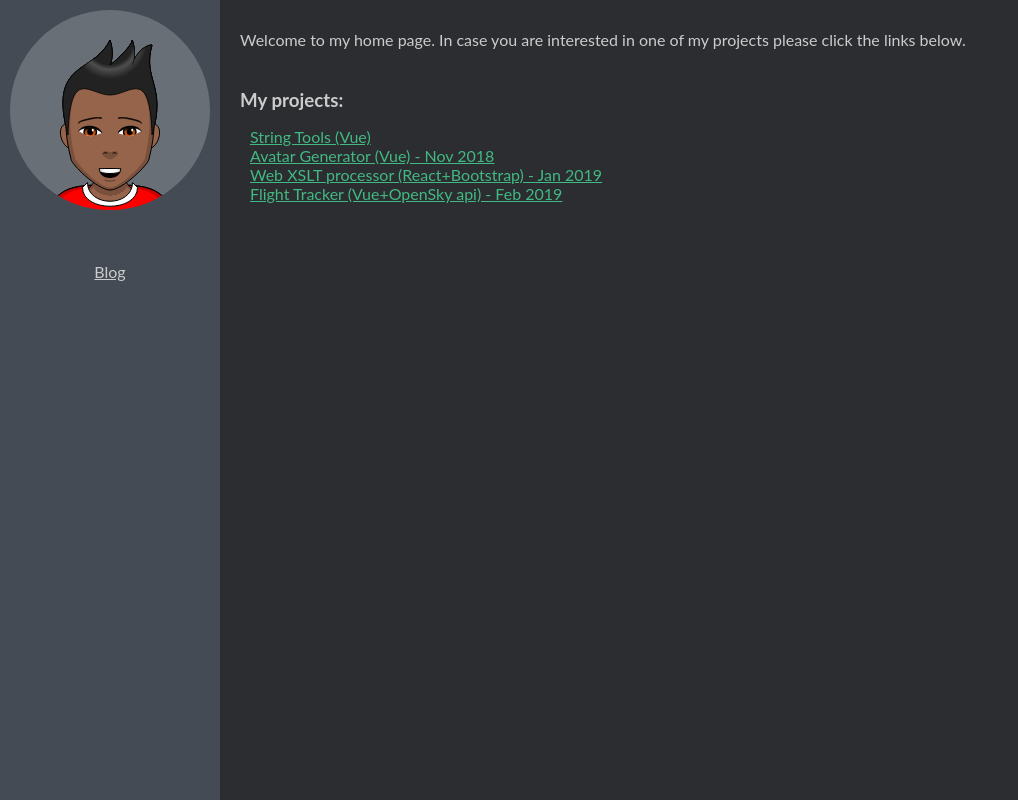
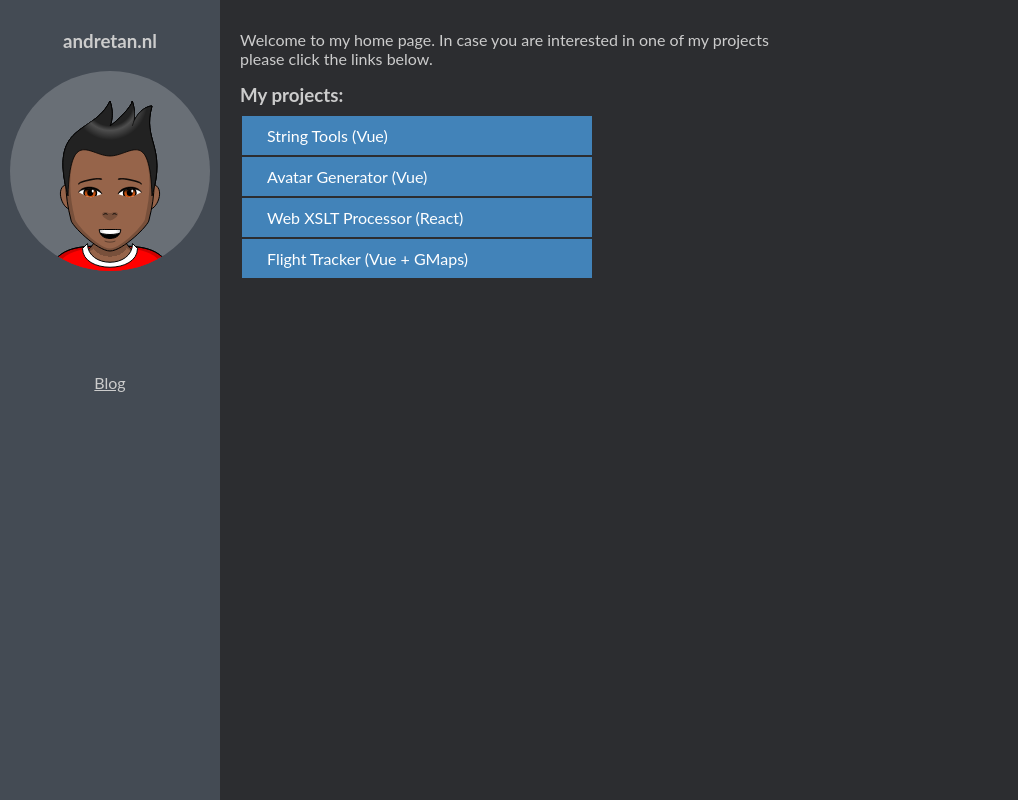
Before and after one commit to tanandre/tanandre.github.io.source, a Vue app: page /#/ in a window 1280 px wide. Shown: the whole page, without its empty margins (0-1018 px from the left). Built offline with nearby package versions, Linux system fonts and the light colour scheme; some icons are missing.

Commit message:
polish links

```diff
--- a/src/components/Profile.vue
+++ b/src/components/Profile.vue
@@ -1,5 +1,6 @@
 <template>
   <div class="main">
+    <h3>andretan.nl</h3>
     <img alt="My avatar" class="avatar" src="../assets/avatar.svg">
     <div class="icons">
       <a
@@ -29,6 +30,14 @@ const links = [
     socicon: 'linkedin',
     url: 'https://www.linkedin.com/in/andre-tan-56a6445/',
   },
+  {
+    socicon: 'twitter',
+    url: 'https://twitter.com/tan_andre',
+  },
+  {
+    socicon: 'android',
+    url: 'https://play.google.com/store/apps/developer?id=Andre+Tan',
+  },
 ];
 
 export default {
@@ -41,7 +50,7 @@ export default {
 </script>
 <style scoped>
 .main {
-  margin: 10px;
+  margin: 30px 10px;
   text-align: center;
 }
 
@@ -59,6 +68,7 @@ a.socicon {
 }
 
 .icons {
-  margin: 10px;
+  margin-top: 50px;
+  margin-bottom: 20px;
 }
 </style>
--- a/src/components/ProjectLinks.vue
+++ b/src/components/ProjectLinks.vue
@@ -1,43 +1,65 @@
 <template>
-  <div class="hello">
+  <div class="links">
     <h1>{{ msg }}</h1>
-    <p>
-      Welcome to my home page. In case you are interested in one of my projects please click the links below.
-    </p>
+    <p>Welcome to my home page. In case you are interested in one of my projects please click the links below.</p>
     <h3>My projects:</h3>
-    <ul>
-      <li>
-        <a href="https://stringtools.netlify.com">String Tools (Vue)</a>
-      </li>
-      <li>
-        <a href="https://avatar-generator.netlify.com">Avatar Generator (Vue) - Nov 2018</a>
-      </li>
-      <li>
-        <a href="https://webxslt.netlify.com/">Web XSLT processor (React+Bootstrap) - Jan 2019</a>
-      </li>
-      <li>
-        <a href="https://flight-tracker.netlify.com/">Flight Tracker (Vue+OpenSky api) - Feb 2019</a>
-      </li>
-    </ul>
+    <a v-for="link in links" :key="link.url" :href="link.url">
+      <div class="link">{{link.name}}</div>
+    </a>
   </div>
 </template>
 
 <script>
+const links = [
+  {
+    name: 'String Tools (Vue)',
+    url: 'https://stringtools.netlify.com',
+  },
+  {
+    name: 'Avatar Generator (Vue)',
+    url: 'https://avatar-generator.netlify.com/',
+  },
+  {
+    name: 'Web XSLT Processor (React)',
+    url: 'https://webxslt.netlify.com/',
+  },
+  {
+    name: 'Flight Tracker (Vue + GMaps)',
+    url: 'https://flight-tracker.netlify.com/',
+  },
+];
+
 export default {
+  data() {
+    return {
+      links,
+    };
+  },
 };
 </script>
 <style scoped>
 h3 {
-  margin: 40px 0 0;
+  margin: 10px 0;
 }
-ul {
-  list-style-type: none;
-  padding: 0;
-}
-li {
-  margin: 0 10px;
+.links {
+  width: 70%;
 }
 a {
-  color: #42b983;
+  text-decoration: none;
+}
+
+.links .link {
+  margin: 2px;
+  padding: 10px 25px;
+  width: 300px;
+  color: #fff;
+  /* background-color: #61DAFB; */
+  background-color: rgb(66, 131, 185);
+  transition: 0.3s;
+}
+
+.links .link:hover {
+  background-color: rgba(66, 131, 185, 0.5);
+  /* background-blend-mode: darken; */
 }
 </style>
```
